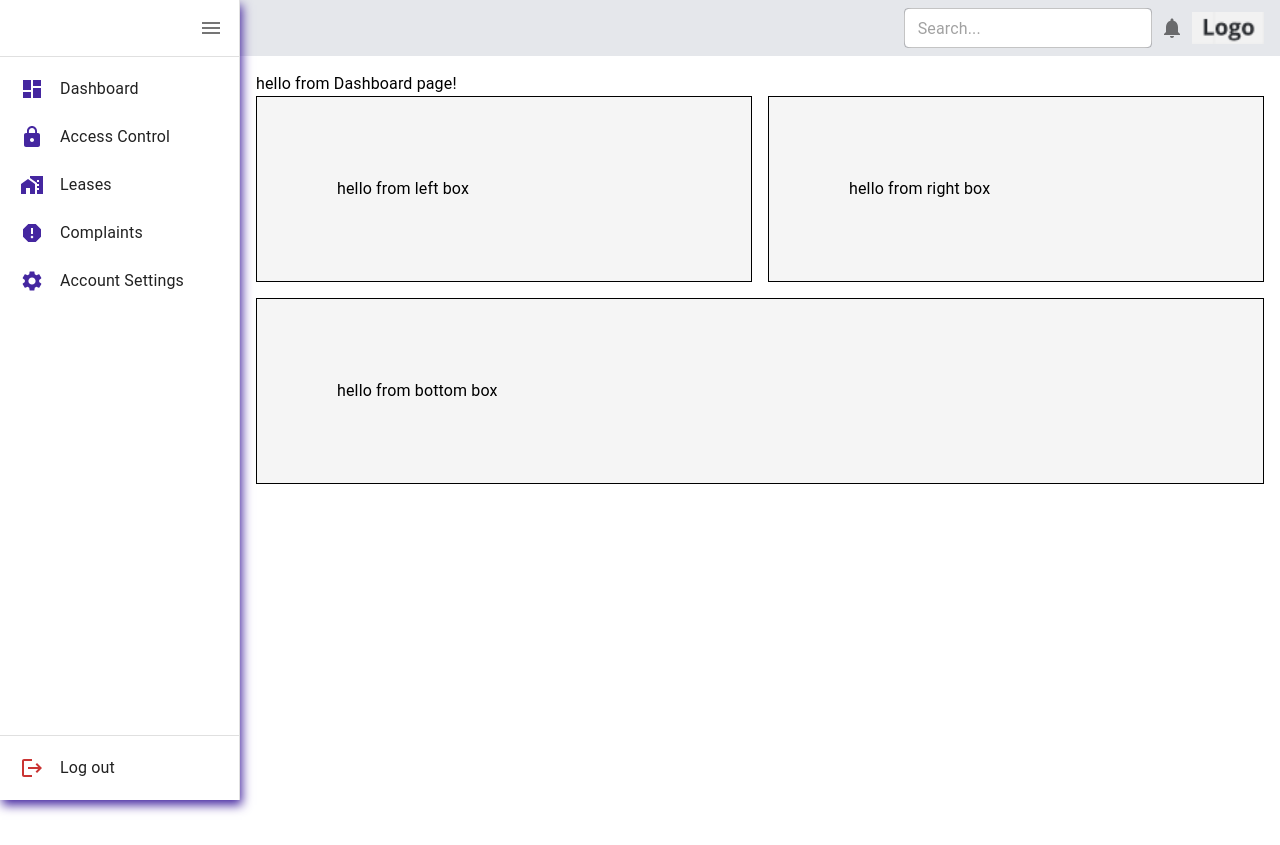
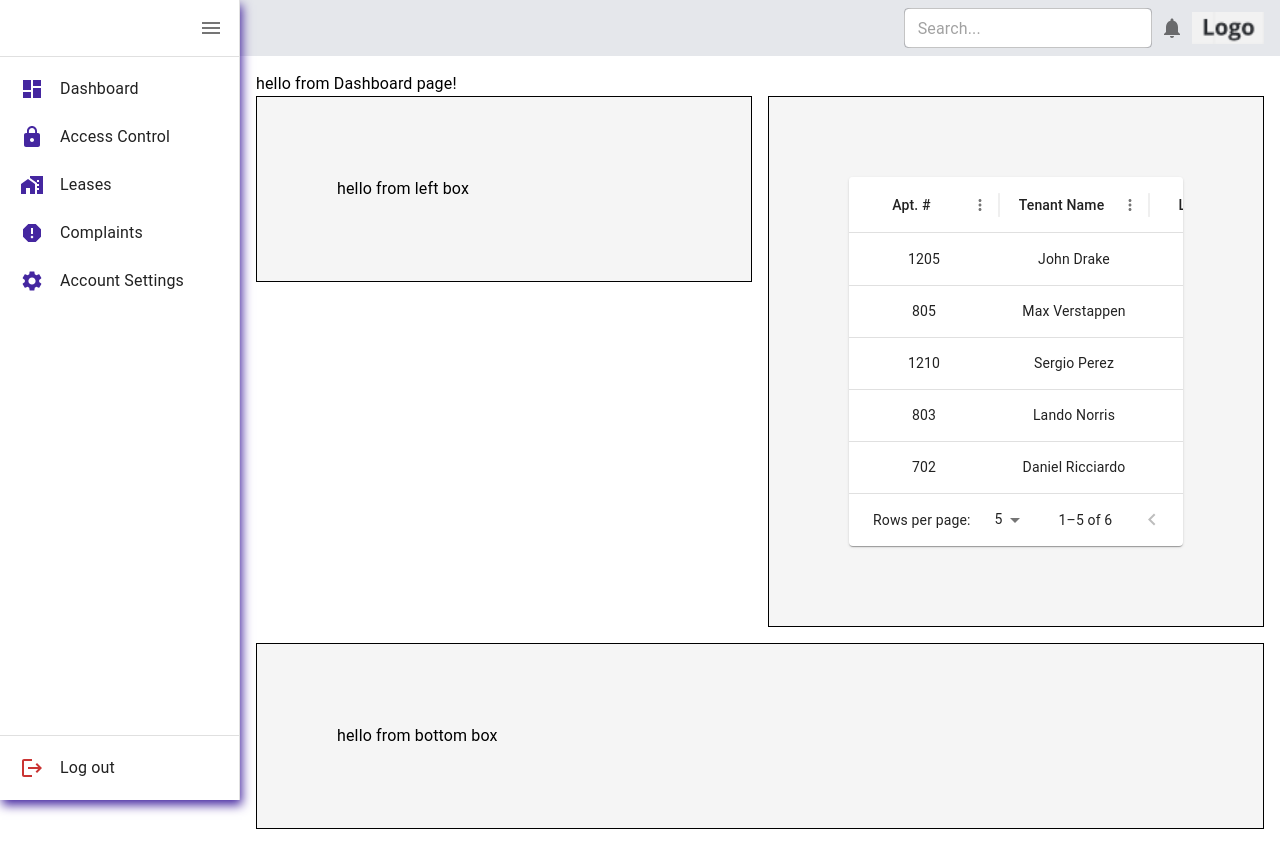
Before and after one commit to luisarevalo21/feb-2025-DSD-cohort, a React (Vite) app in the folder front-end/: page /dashboard in a window 1280 px wide. Before the commit the page ends 800 px from the top, so only its background shows below. Built offline with nearby package versions, Linux system fonts and the light colour scheme.

Commit message:
Everything looks pretty good, ready for PR.

```diff
--- a/front-end/package.json
+++ b/front-end/package.json
@@ -15,6 +15,7 @@
     "@hookform/resolvers": "^4.1.2",
     "@mui/icons-material": "^6.4.6",
     "@mui/material": "^6.4.6",
+    "@mui/x-data-grid": "^7.27.3",
     "@tanstack/react-query": "^5.66.9",
     "axios": "^1.8.1",
     "react": "^19.0.0",
--- a/front-end/src/components/PendingLeasesTable.jsx
+++ b/front-end/src/components/PendingLeasesTable.jsx
@@ -1,3 +1,73 @@
 import React from 'react';
 import { DataGrid } from '@mui/x-data-grid';
 import { Button } from '@mui/material';
+import Paper from '@mui/material/Paper';
+
+
+//Defining the columns
+const columns = [
+    { field: "apartmentNumber", headerName: "Apt. #", flex: 1, minWidth: 150 },
+    {field: "tenantName", headerName: "Tenant Name", flex: 2, minWidth: 150},
+    { field: "leaseEnd", headerName: "Lease End", flex: 2, minWidth: 150},
+    {
+      field: "leaseStatus",
+      headerName: "Status",
+      flex: 2,
+      width: 150,
+      renderCell: () => (
+        <Button variant="contained" color="warning">
+            Pending
+        </Button>
+      ),
+    },
+];
+
+//Temp dummy data
+const rows = [
+    { id: 1, apartmentNumber: 1205, tenantName: "John Drake", leaseEnd: "06/03/2025"},
+    { id: 2, apartmentNumber: 805, tenantName: "Max Verstappen", leaseEnd: "07/10/2025"},
+    { id: 3, apartmentNumber: 1210, tenantName: "Sergio Perez", leaseEnd: "07/11/2025"},
+    { id: 4, apartmentNumber: 803, tenantName: "Lando Norris", leaseEnd: "09/02/2026"},
+    { id: 5, apartmentNumber: 702, tenantName: "Daniel Ricciardo", leaseEnd: "10/03/2026"},
+    { id: 6, apartmentNumber: 105, tenantName: "Lance Stroll", leaseEnd: "12/12/2027"},
+]
+
+
+const paginationModel = { page: 0, pageSize: 5 };
+
+
+export default function PendingLeasesTable() {
+    return (
+      <Paper>
+        <DataGrid
+          rows={rows}
+          columns={columns.map((col) => ({
+            ...col,
+            align: "center",
+            headerAlign: "center",
+          }))}
+          initialState={{ pagination: { paginationModel } }}
+          pageSizeOptions={[5, 10]}
+          sx={{ border: 0 }}
+          align={"center"}
+          disableColumnResize
+          disableColumnSelector
+          disableRowSelectionOnClick
+        />
+      </Paper>
+    );
+  }
+
+// const PendingLeasesTable = () => {
+//     return (
+//         <div style={{ height: 300, width: "100%" }}>
+//             <DataGrid
+//               rows={rows}
+//               columns={columns}
+//               disableRowSelectionOnClick
+//               pageSize={5}
+//               rowsPerPageOptions={[5]}
+//             />
+//         </div>
+//     )
+// }
--- a/front-end/src/pages/Dashboard.jsx
+++ b/front-end/src/pages/Dashboard.jsx
@@ -1,6 +1,7 @@
 import React from "react";
 import { Box, Typography } from "@mui/material";
 import Grid from "@mui/material/Grid2";
+import PendingLeasesTable from "../components/PendingLeasesTable";
 
 const Dashboard = () => {
   return (
@@ -16,7 +17,7 @@ const Dashboard = () => {
 
         <Grid size={6}>
           <Box p={10} border={"1px solid black"} bgcolor={"#f5f5f5"}>
-            <Typography>hello from right box</Typography>
+            <PendingLeasesTable />
           </Box>
         </Grid>
         <Grid size={12}>
```
Also changed, not shown: 1 other file (tests, documents, lock files or other folders).
